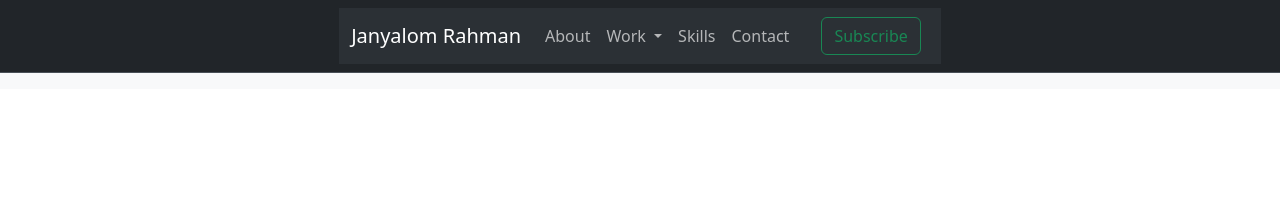
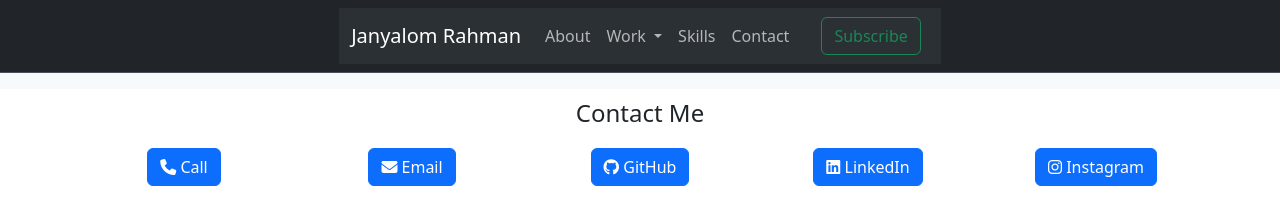
Before and after one commit to JonRahman/JR-Bootstrap-Portfolio, a plain HTML site: page index.html in a window 1280 px wide. Drawn offline with nearby package versions, Linux system fonts and the light colour scheme.

Commit message:
footer completed with button linked to contact info - button includes an icon and text

```diff
--- a/css/style.css
+++ b/css/style.css
@@ -0,0 +1,13 @@
+
+
+h2 {
+    font-size: x-large;
+    text-align: center;
+}
+
+footer h3 {
+      font-size: x-large;
+      text-align: center;
+      margin-bottom: 20px;
+      margin-top: 10px;
+}
--- a/index.html
+++ b/index.html
@@ -6,7 +6,9 @@
 
     <!-- Bootstrap CSS -->
     <link href="https://cdn.jsdelivr.net/npm/bootstrap@5.3.0-alpha3/dist/css/bootstrap.min.css" rel="stylesheet" integrity="sha384-KK94CHFLLe+nY2dmCWGMq91rCGa5gtU4mk92HdvYe+M/SXH301p5ILy+dN9+nJOZ" crossorigin="anonymous">
-    <link rel="stylesheet" href="css/index.css">
+    <link rel="stylesheet" href="css/style.css">
+    <!-- Font Awesome CSS link -->
+    <link rel="stylesheet" href="https://cdnjs.cloudflare.com/ajax/libs/font-awesome/6.2.1/css/all.min.css">
 
     <title>Bootstrap Portfolio of JR</title>
 </head>
@@ -75,6 +77,45 @@
 
 <!-- footer section -->
 
+<footer>
+    <section id="footerbox" class="footer">
+        <h3>Contact Me</h3>
+        <!-- Social links with Font Awesome icons as buttons -->
+        <div class="container text-center">
+            <div class="row row-cols">
+                <div class="col">
+                    <a href="tel:+447875428055" class="btn btn-primary" role="button">
+                        <i class="fas fa-phone"></i> Call
+                    </a>
+                </div>
+                <div class="col">
+                    <a href="mailto:Jonrahman90@gmail.com" class="btn btn-primary" role="button">
+                        <i class="fas fa-envelope"></i> Email
+                    </a>
+                </div>
+                <div class="col">
+                    <a href="https://github.com/JonRahman/JanyalomRahmanPortfolio" class="btn btn-primary" role="button">
+                        <i class="fab fa-github"></i> GitHub
+                    </a>
+                </div>
+                <div class="col">
+                    <a href="https://www.linkedin.com/in/jonrahman" class="btn btn-primary" role="button">
+                        <i class="fab fa-linkedin"></i> LinkedIn
+                    </a>
+                </div>
+                <div class="col">
+                    <a href="https://instagram.com/abu_idrees_jr?igshid=OGQ5ZDc2ODk2ZA==" class="btn btn-primary" role="button">
+                        <i class="fab fa-instagram"></i> Instagram
+                    </a>
+                </div>
+            </div>
+        </div>
+    </section>
+</footer>
+
+
+
+
 <!-- Popper.js, then Bootstrap JS -->
 <script src="https://cdn.jsdelivr.net/npm/@popperjs/core@2.11.7/dist/umd/popper.min.js"
     integrity="sha384-zYPOMqeu1DAVkHiLqWBUTcbYfZ8osu1Nd6Z89ify25QV9guujx43ITvfi12/QExE"
```
Also changed, not shown: 1 other file.
